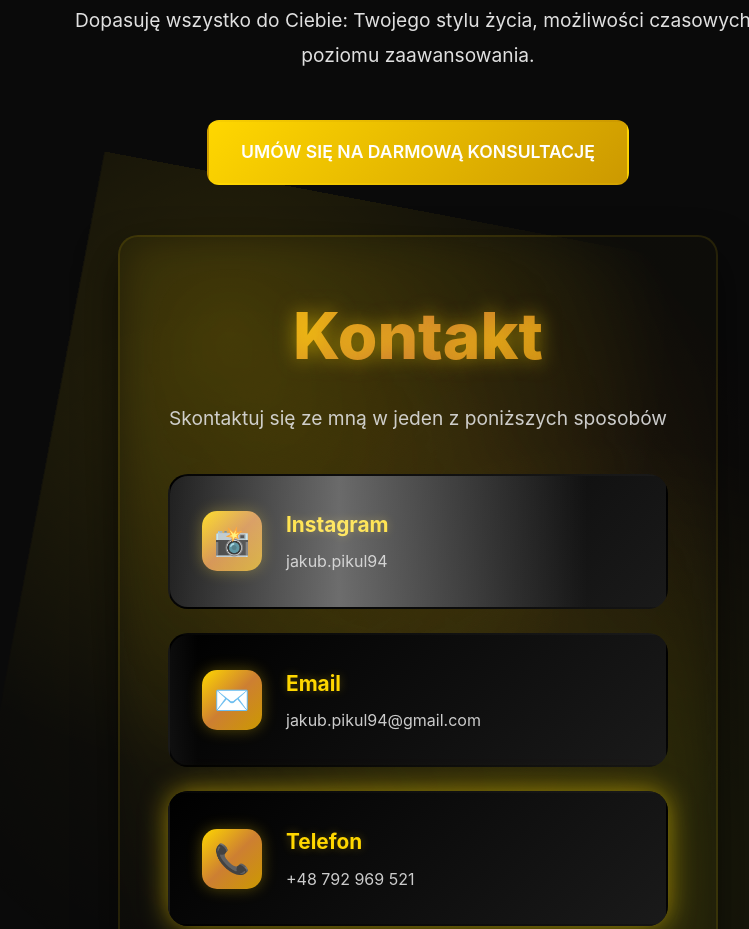
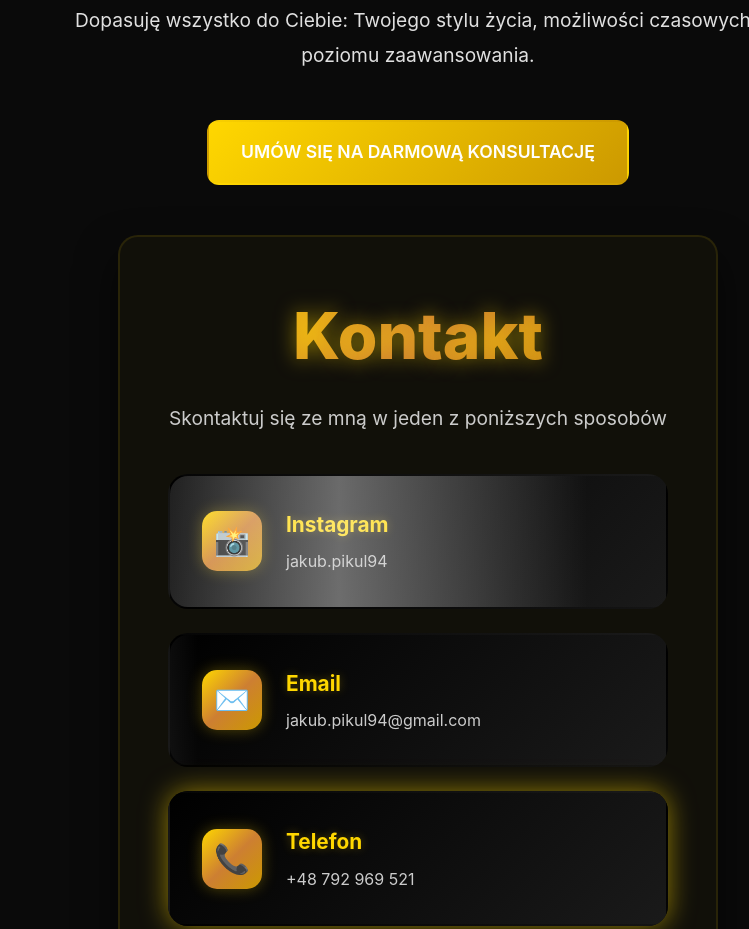
Before and after one commit to Pikul94x/trener_personalny, a plain HTML site: page index.html in a window 1280 px wide. Shown: the part 4430-5359 px from the top of the page, without its empty margins (222-971 px from the left). Drawn offline with Linux system fonts and the light colour scheme.

Commit message:
usunięcie ruchomego tła w sekcji kontaktów html i css

```diff
--- a/index.html
+++ b/index.html
@@ -243,7 +243,6 @@
 
 
             <section class="contact">
-                <div class="mesh-background"></div>
                 <div class="contact-section">
                     <h2 class="contact-title">Kontakt</h2>
                     <p class="contact-subtitle">Skontaktuj się ze mną w jeden z poniższych sposobów</p>
--- a/style.css
+++ b/style.css
@@ -104,46 +104,7 @@ body {
 	}
 }
 
-/* Mesh Background */
-.mesh-background {
-	position: fixed;
-	top: 0;
-	left: 0;
-	width: 100%;
-	height: 100%;
-	background: radial-gradient(
-			circle at 20% 80%,
-			rgba(255, 215, 0, 0.12) 0%,
-			transparent 50%
-		),
-		radial-gradient(
-			circle at 80% 20%,
-			rgba(255, 247, 0, 0.08) 0%,
-			transparent 50%
-		),
-		radial-gradient(
-			circle at 40% 40%,
-			rgba(205, 127, 50, 0.06) 0%,
-			transparent 50%
-		),
-		radial-gradient(
-			circle at 60% 70%,
-			rgba(255, 215, 0, 0.04) 0%,
-			transparent 50%
-		);
-	z-index: -1;
-	animation: meshMove 25s ease-in-out infinite;
-}
 
-@keyframes meshMove {
-	0%,
-	100% {
-		transform: scale(1) rotate(0deg);
-	}
-	50% {
-		transform: scale(1.1) rotate(180deg);
-	}
-}
 
 /* Hero Section */
 .hero {
```
